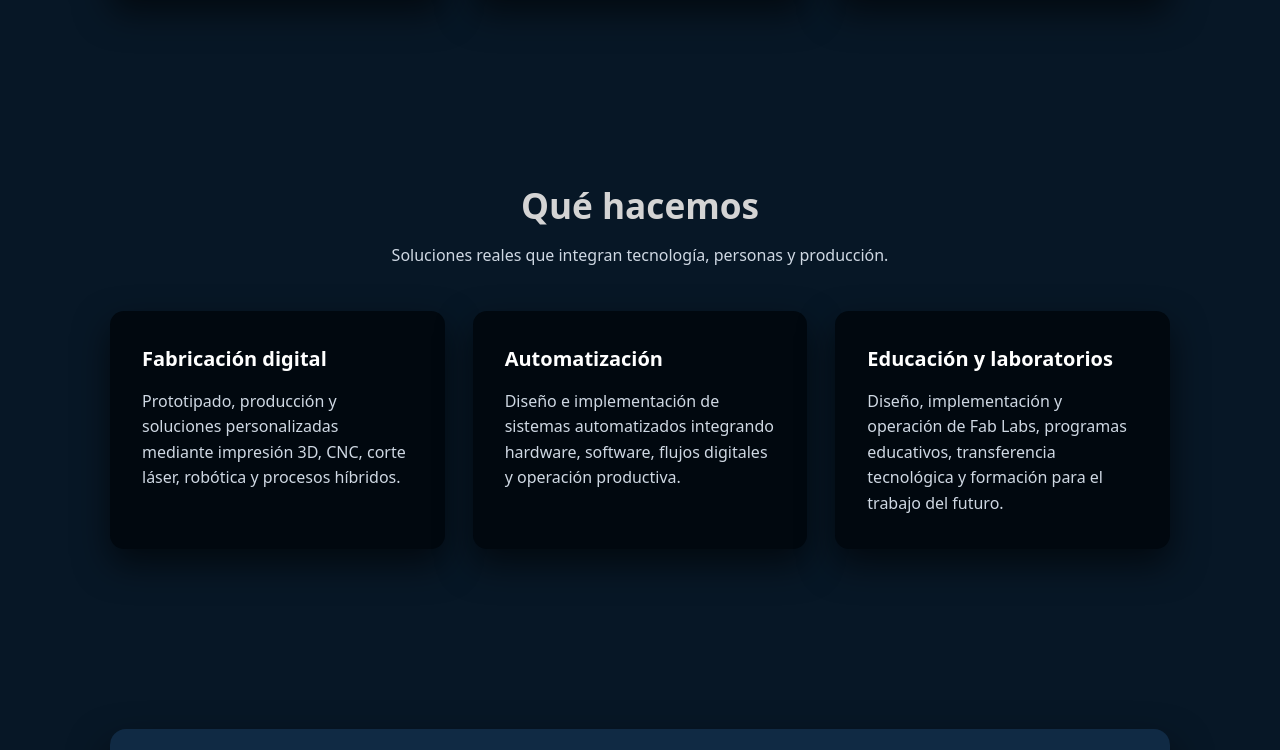
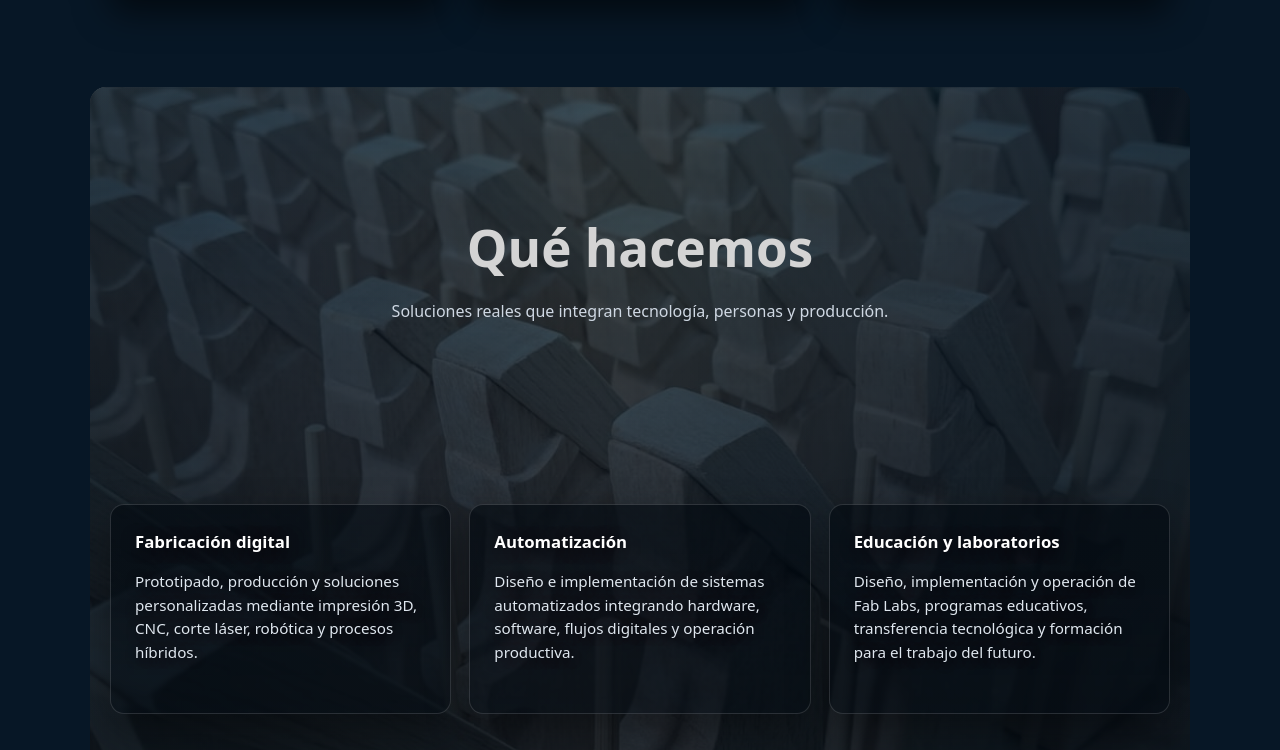
Before and after one commit to ZOIDevelop/web, a plain HTML site: page index.html in a window 1280 px wide. Shown: the part 1550-2300 px from the top of the page. Drawn offline with Linux system fonts and the light colour scheme.

Commit message:
Enhance landing visuals with section backgrounds

```diff
--- a/index.html
+++ b/index.html
@@ -95,11 +95,7 @@ header > *:not(#hero-video):not(.hero-overlay) {
       height: auto;
     }
 
-    header h1 {
-      font-size: clamp(2rem, 6vw, 3rem);
-      margin-bottom: 10px;
-    }
-
+    header h1,
     header h2 {
       font-size: clamp(1.4rem, 4vw, 2rem);
       margin-bottom: 20px;
@@ -163,9 +159,61 @@ header > *:not(#hero-video):not(.hero-overlay) {
     }
 
     section {
+      position: relative;
       padding: 70px 20px;
       max-width: 1100px;
       margin: auto;
+    }
+
+    .image-section {
+      isolation: isolate;
+      overflow: hidden;
+      border-radius: 16px;
+      background-color: var(--black);
+      background-position: center;
+      background-size: cover;
+      min-height: 640px;
+      z-index: 0;
+    }
+
+    .image-section::before,
+    .image-section::after {
+      content: "";
+      position: absolute;
+      inset: 0;
+      pointer-events: none;
+      z-index: 0;
+    }
+
+    .image-section::before {
+      background-image: var(--section-image);
+      background-position: var(--section-position, center);
+      background-size: cover;
+      opacity: 0.72;
+    }
+
+    .image-section::after {
+      background:
+        linear-gradient(180deg, rgba(7, 23, 38, 0.60), rgba(1, 8, 15, 0.76)),
+        linear-gradient(90deg, rgba(1, 8, 15, 0.34), rgba(1, 8, 15, 0.08) 46%, rgba(1, 8, 15, 0.42)),
+        radial-gradient(circle at 50% 18%, rgba(165, 153, 19, 0.12), transparent 44%);
+    }
+
+    .image-section .section-title,
+    .image-section .services,
+    .image-section .impact-grid {
+      position: relative;
+      z-index: 1;
+    }
+
+    .services-section {
+      --section-image: url("imags/prod.jpg");
+      --section-position: center 44%;
+    }
+
+    .impact-section {
+      --section-image: url("imags/impacto-joven-web.jpg");
+      --section-position: center 42%;
     }
 
     .section-title {
@@ -215,12 +263,31 @@ header > *:not(#hero-video):not(.hero-overlay) {
       box-shadow: 0 15px 35px rgba(0,0,0,0.6);
     }
 
+    .image-section .service,
+    .image-section .impact-card {
+      background: linear-gradient(180deg, rgba(1, 8, 15, 0.62), rgba(1, 8, 15, 0.48));
+      border: 1px solid rgba(255,255,255,0.14);
+      box-shadow: 0 18px 40px rgba(0,0,0,0.38);
+      backdrop-filter: blur(1px);
+    }
+
     .service h3,
     .pillar h3,
     .impact-card h3 {
       margin-bottom: 14px;
       color: #ffffff;
       font-size: 1.25rem;
+    }
+
+    .image-section .service h3,
+    .image-section .impact-card h3 {
+      text-shadow: 0 2px 14px rgba(0,0,0,0.65);
+    }
+
+    .image-section .service p,
+    .image-section .impact-card p {
+      color: #dfe7ef;
+      text-shadow: 0 2px 10px rgba(0,0,0,0.55);
     }
 
     .value {
@@ -320,7 +387,44 @@ header > *:not(#hero-video):not(.hero-overlay) {
     font-size: 0.75rem;
     padding: 5px 8px;
   }
+
+  .image-section {
+    min-height: auto;
+  }
+
+  .image-section::before {
+    opacity: 0.62;
+  }
+
+  .image-section .service,
+  .image-section .impact-card {
+    padding: 24px;
+  }
 }
+
+    @media (min-width: 700px) {
+      .image-section .services,
+      .image-section .impact-grid {
+        grid-template-columns: repeat(3, 1fr);
+        gap: 16px;
+      }
+
+      .image-section .service,
+      .image-section .impact-card {
+        padding: 22px;
+      }
+
+      .image-section .service h3,
+      .image-section .impact-card h3 {
+        font-size: 1.05rem;
+      }
+
+      .image-section .service p,
+      .image-section .impact-card p {
+        font-size: 0.95rem;
+        line-height: 1.55;
+      }
+    }
 
     @media (min-width: 900px) {
       header {
@@ -338,6 +442,31 @@ header > *:not(#hero-video):not(.hero-overlay) {
 
       section {
         padding: 90px 20px;
+      }
+
+      .image-section {
+        padding-top: 120px;
+        padding-bottom: 120px;
+      }
+
+      .image-section .section-title {
+        margin-bottom: 180px;
+      }
+
+      .image-section .section-title h2 {
+        font-size: clamp(2rem, 5vw, 3.2rem);
+      }
+
+      .image-section .services,
+      .image-section .impact-grid {
+        align-items: stretch;
+        gap: 18px;
+      }
+
+      .image-section .service,
+      .image-section .impact-card {
+        padding: 24px;
+        min-height: 210px;
       }
     }
   </style>
@@ -363,10 +492,10 @@ header > *:not(#hero-video):not(.hero-overlay) {
 
 
 
-    <h2 data-es="Desarrollo Humano Tecnológico"
+    <h1 data-es="Desarrollo Humano Tecnológico"
         data-en="Technological Human Development">
       Desarrollo Humano Tecnológico
-    </h2>
+    </h1>
 
     <p data-es="Somos una empresa social que impulsa el desarrollo humano a través de la tecnología, conectando capacidades humanas con sistemas reales de producción."
        data-en="We are a social enterprise driving human development through technology, connecting human capabilities with real production systems.">
@@ -467,7 +596,7 @@ header > *:not(#hero-video):not(.hero-overlay) {
   </section>
 
   <!-- SERVICIOS -->
-  <section id="servicios">
+  <section id="servicios" class="image-section services-section">
     <div class="section-title">
       <h2 data-es="Qué hacemos" data-en="What we do">
         Qué hacemos
@@ -573,7 +702,7 @@ header > *:not(#hero-video):not(.hero-overlay) {
   </section>
 
   <!-- IMPACTO -->
-  <section id="impacto">
+  <section id="impacto" class="image-section impact-section">
     <div class="section-title">
       <h2 data-es="Impacto" data-en="Impact">
         Impacto
@@ -655,6 +784,7 @@ header > *:not(#hero-video):not(.hero-overlay) {
     <a href="https://wa.me/593985301752?text=Hola%20ZOI,%20quiero%20hablar%20con%20el%20Agente%2024/7."
     class="cta"
     target="_blank"
+    rel="noopener noreferrer"
      data-es="Agente 24/7"
     data-en="24/7 Agent">
     Agente 24/7
@@ -678,6 +808,7 @@ header > *:not(#hero-video):not(.hero-overlay) {
   <a class="whatsapp-btn"
      href="https://wa.me/593985301752?text=Hola%20ZOI,%20me%20gustar%C3%ADa%20hablar%20sobre%20un%20proyecto."
      target="_blank"
+     rel="noopener noreferrer"
      aria-label="WhatsApp ZOI">
     💬
   </a>
```
Also changed, not shown: imags/impacto-joven-web.jpg (added), imags/prod.jpg (added).
